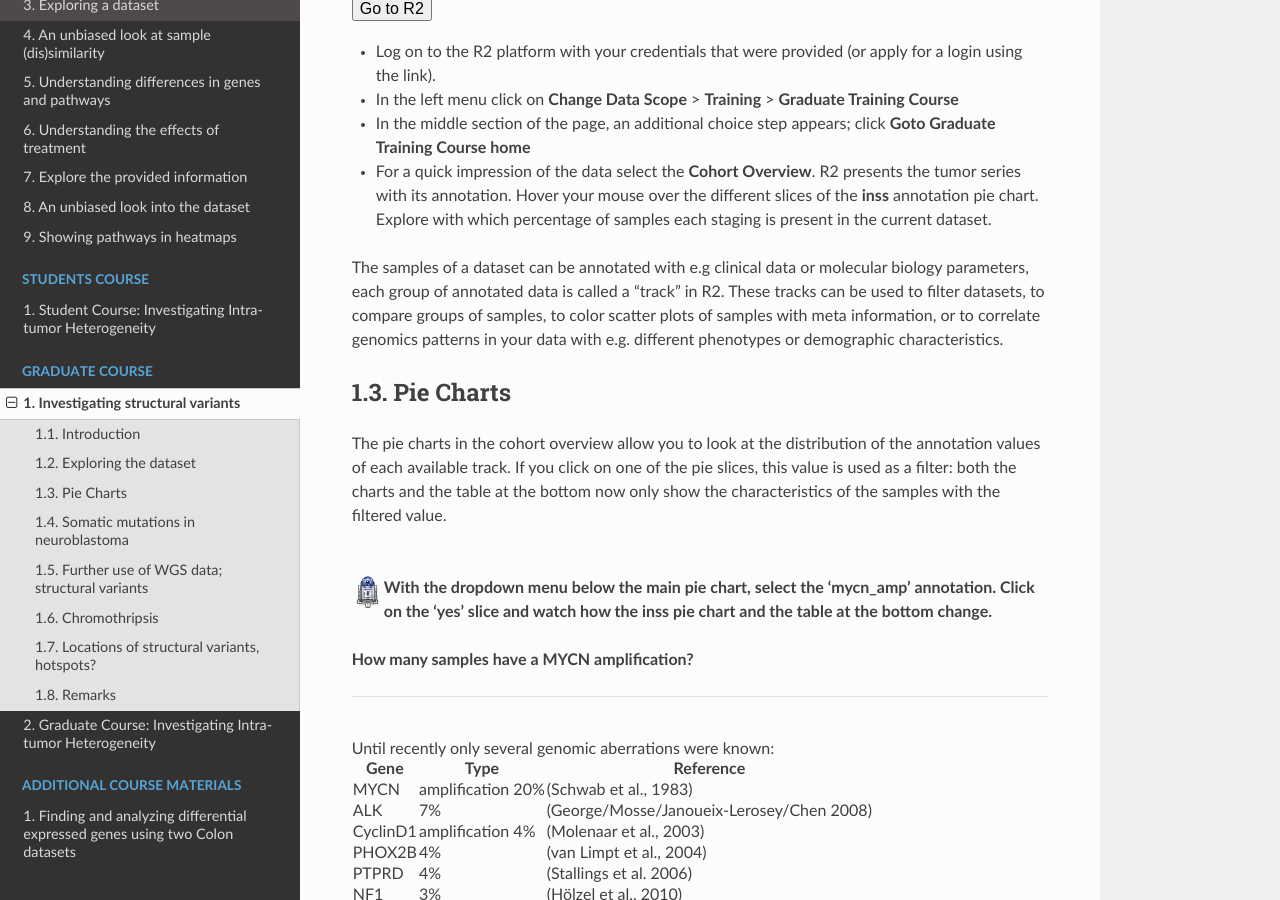
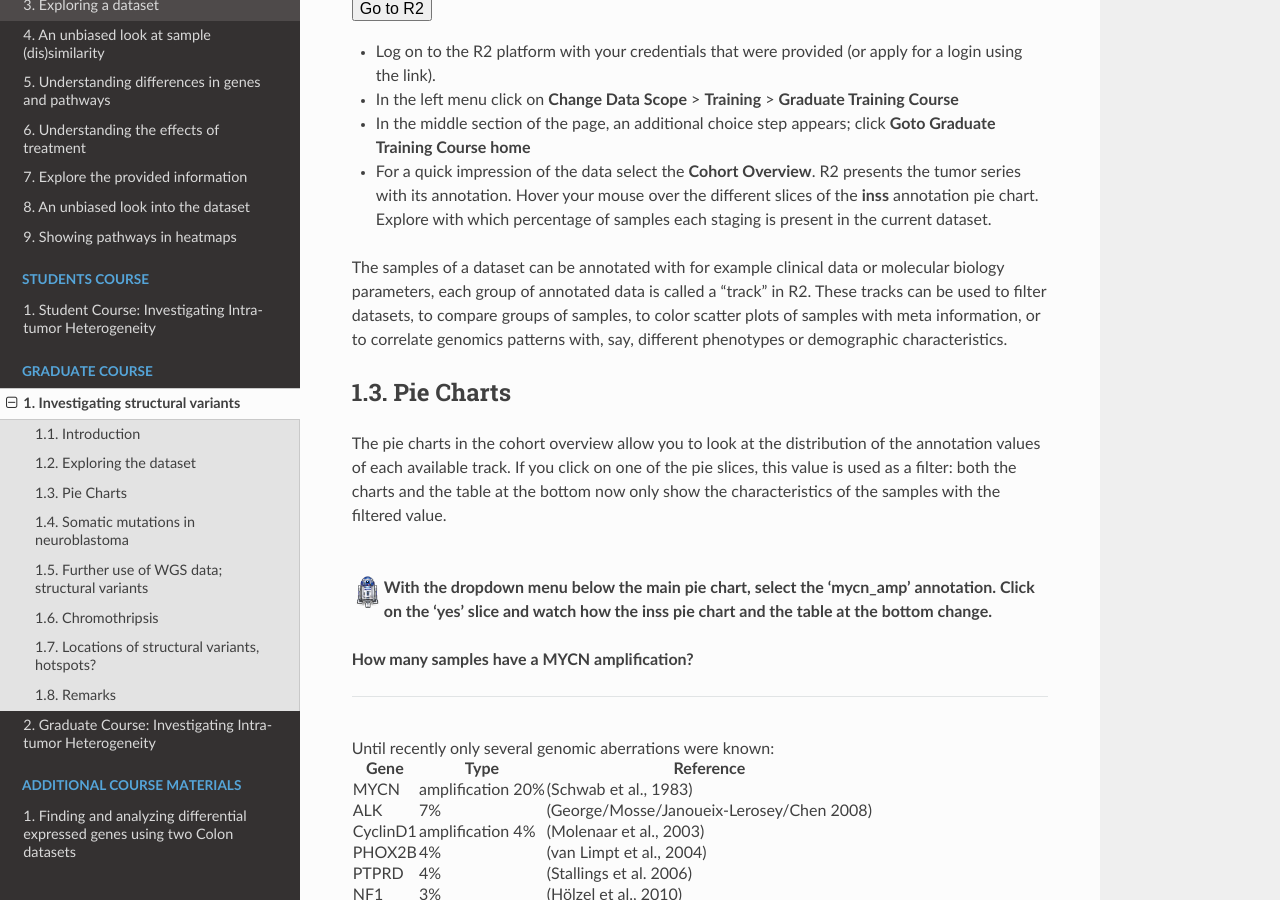
Before and after one commit to antronerds/r2-training-courses, a Sphinx documentation site: the page built from docs/Finding_structural_variants.md, in a window 1280 px wide and 900 px high, scrolled down 1722 px. Built offline with Sphinx 7.4.7 and the Read the Docs theme 2.0.0, drawn with Linux system fonts in a browser that asks for light colours.

Commit message:
First dataset

```diff
--- a/docs/Finding_structural_variants.md
+++ b/docs/Finding_structural_variants.md
@@ -48,7 +48,7 @@ The oncogenomics department of the AMC has gathered a richly annotated set of ne
 * In the middle section of the page, an additional choice step appears; click **Goto Graduate Training Course home**
 * For a quick impression of the data select the **Cohort Overview**. R2 presents the tumor series with its annotation. Hover your mouse over the different slices of the **inss** annotation pie chart. Explore with which percentage of samples each staging is present in the current dataset.
 
-The samples of a dataset can be annotated with e.g clinical data or molecular biology parameters, each group of annotated data is called a “track” in R2. These tracks can be used to filter datasets, to compare groups of samples, to color scatter plots of samples with meta information, or to correlate genomics patterns in your data with e.g. different phenotypes or demographic characteristics.
+The samples of a dataset can be annotated with for example clinical data or molecular biology parameters, each group of annotated data is called a “track” in R2. These tracks can be used to filter datasets, to compare groups of samples, to color scatter plots of samples with meta information, or to correlate genomics patterns with, say, different phenotypes or demographic characteristics.
 
 Pie Charts
 ----------
```
Also changed, not shown: docs/RNA_seq_data_analysis_-_Using_Rheumatoid_Arthritis_data.md (+2 -1 lines).
